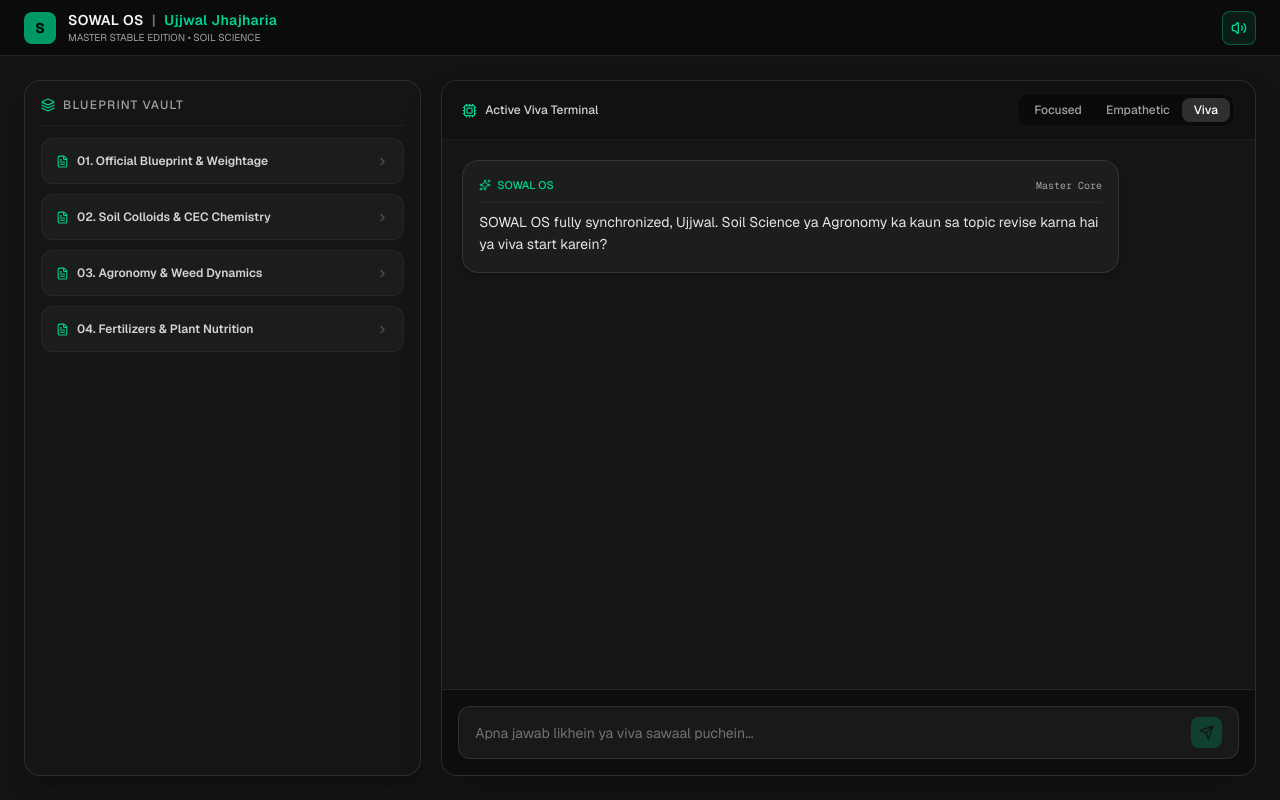
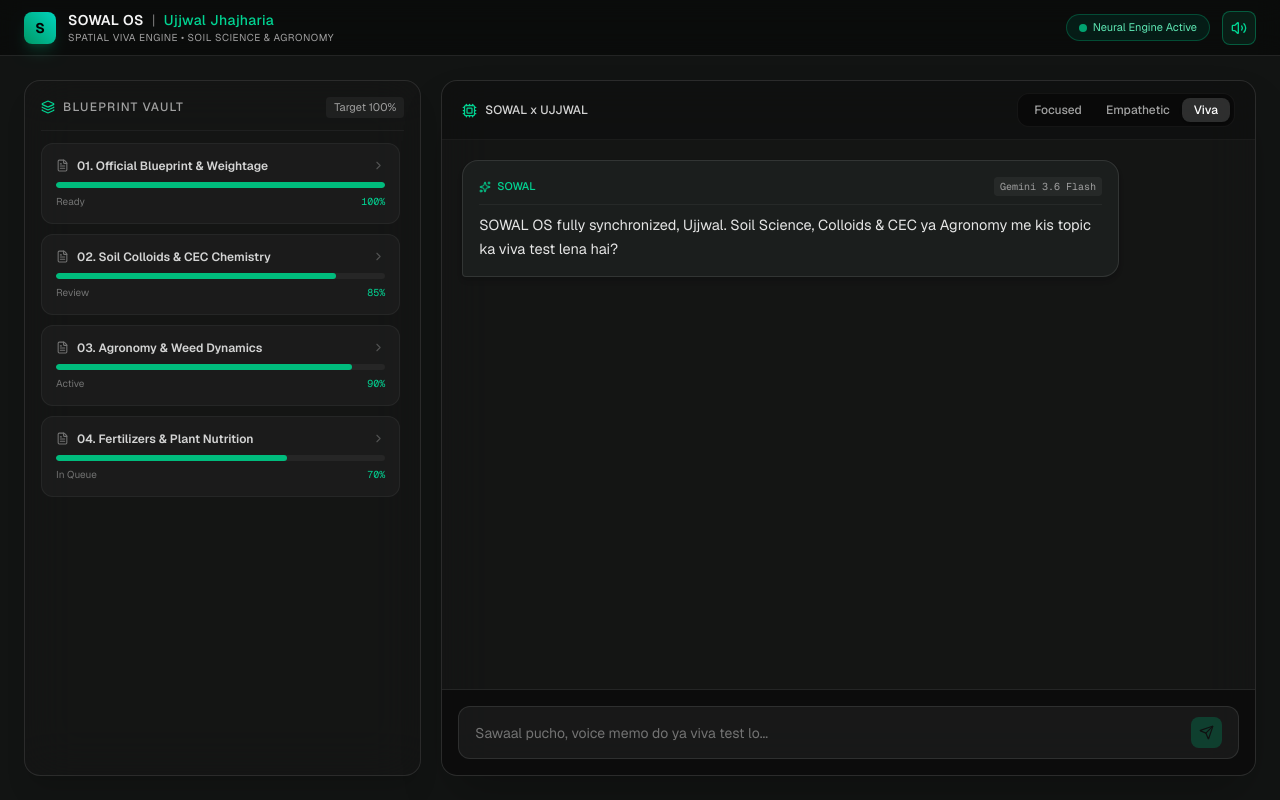
Before and after one commit to ujjwaljhajharia0001/sowal-os, a Next.js app: page / in a window 1280 px wide. Built offline with nearby package versions, Linux system fonts and the light colour scheme.

Commit message:
Restore original elite SOWAL OS dark emerald UI layout

```diff
--- a/src/app/page.tsx
+++ b/src/app/page.tsx
@@ -17,9 +17,9 @@ export default function SowalOS() {
     {
       id: "welcome",
       sender: "sowal",
-      text: "SOWAL OS fully synchronized, Ujjwal. Soil Science ya Agronomy ka kaun sa topic revise karna hai ya viva start karein?",
-      speechText: "SOWAL OS fully synchronized Ujjwal. Viva start karein?",
-      engine: "Master Core"
+      text: "SOWAL OS fully synchronized, Ujjwal. Soil Science, Colloids & CEC ya Agronomy me kis topic ka viva test lena hai?",
+      speechText: "SOWAL OS active hai Ujjwal. Aaj kis topic par test lena hai?",
+      engine: "Gemini 3.6 Flash"
     }
   ]);
   const [input, setInput] = useState("");
@@ -38,7 +38,7 @@ export default function SowalOS() {
     window.speechSynthesis.cancel();
     const clean = text.replace(/[*#_`$|]/g, "").trim();
     const utterance = new SpeechSynthesisUtterance(clean);
-    utterance.rate = 1.0;
+    utterance.rate = 1.05;
     utterance.pitch = 1.0;
     window.speechSynthesis.speak(utterance);
   };
@@ -53,7 +53,7 @@ export default function SowalOS() {
     if (speechText) speakText(speechText);
 
     let currentIndex = 0;
-    const chunkSize = Math.max(2, Math.ceil(fullText.length / 50));
+    const chunkSize = Math.max(3, Math.ceil(fullText.length / 45));
     const interval = setInterval(() => {
       currentIndex += chunkSize;
       if (currentIndex >= fullText.length) {
@@ -66,7 +66,7 @@ export default function SowalOS() {
           prev.map((m) => (m.id === msgId ? { ...m, text: fullText.slice(0, currentIndex) } : m))
         );
       }
-    }, 15);
+    }, 18);
   };
 
   const handleSend = async () => {
@@ -96,7 +96,7 @@ export default function SowalOS() {
       } else {
         setMessages((prev) => [
           ...prev,
-          { id: Date.now().toString(), sender: "sowal", text: data.display || "Error occurred.", engine: "Error" }
+          { id: Date.now().toString(), sender: "sowal", text: data.display || "Response fetch nahi ho paya.", engine: "Error" }
         ]);
       }
     } catch {
@@ -108,10 +108,10 @@ export default function SowalOS() {
     }
   };
 
-  const renderCleanText = (raw: string) => {
+  const renderFormattedText = (raw: string) => {
     const lines = raw.split("\n");
     return (
-      <div className="space-y-2 leading-relaxed text-[14px]">
+      <div className="space-y-2 leading-relaxed text-[14.5px]">
         {lines.map((line, idx) => {
           const trimmed = line.trim();
           if (!trimmed) return <div key={idx} className="h-1" />;
@@ -119,9 +119,17 @@ export default function SowalOS() {
           if (trimmed.startsWith("* ") || trimmed.startsWith("- ") || trimmed.startsWith("• ")) {
             return (
               <div key={idx} className="flex items-start space-x-2 pl-1">
-                <span className="text-emerald-400 font-bold">•</span>
+                <span className="text-emerald-400 mt-1 font-bold">•</span>
                 <span className="flex-1 text-neutral-200">{trimmed.replace(/^[*•-]\s*/, "")}</span>
               </div>
+            );
+          }
+
+          if (trimmed.startsWith("###") || trimmed.startsWith("##") || (trimmed.startsWith("**") && trimmed.endsWith("**"))) {
+            return (
+              <p key={idx} className="font-semibold text-emerald-300 tracking-wide text-[15px] pt-1">
+                {trimmed.replace(/^#+\s*/, "")}
+              </p>
             );
           }
 
@@ -132,21 +140,26 @@ export default function SowalOS() {
   };
 
   return (
-    <main className="min-h-screen bg-[#121413] text-neutral-100 flex flex-col font-sans">
+    <main className="min-h-screen bg-[#121413] text-neutral-100 flex flex-col font-sans selection:bg-emerald-800 selection:text-white">
+      {/* Top OS Navigation */}
       <header className="h-14 border-b border-white/10 px-6 flex items-center justify-between bg-black/40 backdrop-blur-md sticky top-0 z-30">
         <div className="flex items-center space-x-3">
-          <div className="w-8 h-8 rounded-lg bg-emerald-600 flex items-center justify-center font-bold text-black text-sm">
+          <div className="w-8 h-8 rounded-lg bg-gradient-to-tr from-emerald-600 to-teal-400 flex items-center justify-center font-bold text-black text-sm shadow-lg shadow-emerald-500/20">
             S
           </div>
           <div>
             <h1 className="text-sm font-semibold tracking-wide flex items-center gap-2">
-              SOWAL OS <span className="text-neutral-500">|</span> <span className="text-emerald-400">Ujjwal Jhajharia</span>
+              SOWAL OS <span className="text-neutral-500 font-normal">|</span> <span className="text-emerald-400 font-medium">Ujjwal Jhajharia</span>
             </h1>
-            <p className="text-[10px] text-neutral-400">MASTER STABLE EDITION • SOIL SCIENCE</p>
+            <p className="text-[10px] text-neutral-400 tracking-wider">SPATIAL VIVA ENGINE • SOIL SCIENCE & AGRONOMY</p>
           </div>
         </div>
 
         <div className="flex items-center space-x-3">
+          <div className="flex items-center gap-1.5 px-3 py-1 rounded-full bg-emerald-950/50 border border-emerald-500/30 text-[11px] text-emerald-300">
+            <span className="w-2 h-2 rounded-full bg-emerald-400 animate-pulse" />
+            Neural Engine Active
+          </div>
           <button
             onClick={() => setVoiceEnabled(!voiceEnabled)}
             className={`p-2 rounded-lg border transition ${
@@ -158,40 +171,71 @@ export default function SowalOS() {
         </div>
       </header>
 
+      {/* Main Workspace Layout */}
       <div className="flex-1 max-w-7xl w-full mx-auto p-4 sm:p-6 grid grid-cols-1 md:grid-cols-12 gap-5 overflow-hidden">
-        <aside className="hidden md:flex md:col-span-4 flex-col rounded-2xl bg-neutral-900/60 border border-white/10 p-4 shadow-xl">
+
+        {/* Left Side: Blueprint Modules Vault */}
+        <aside className="hidden md:flex md:col-span-4 flex-col rounded-2xl bg-neutral-900/60 border border-white/10 backdrop-blur-xl p-4 shadow-xl">
           <div className="flex items-center justify-between pb-3 border-b border-white/5 mb-3">
             <span className="text-xs uppercase tracking-widest text-neutral-400 font-medium flex items-center gap-2">
               <Layers size={14} className="text-emerald-400" /> Blueprint Vault
             </span>
+            <span className="text-[11px] px-2 py-0.5 rounded bg-white/5 text-neutral-400">Target 100%</span>
           </div>
-          <div className="space-y-2.5">
-            {["Official Blueprint & Weightage", "Soil Colloids & CEC Chemistry", "Agronomy & Weed Dynamics", "Fertilizers & Plant Nutrition"].map((title, i) => (
-              <div key={i} className="p-3.5 rounded-xl bg-white/[0.03] border border-white/5">
-                <div className="flex items-center justify-between text-xs font-semibold text-neutral-300">
-                  <span className="flex items-center gap-2">
-                    <FileText size={13} className="text-emerald-400" /> 0{i+1}. {title}
+
+          <div className="space-y-2.5 overflow-y-auto pr-1">
+            {[
+              { id: "01", title: "Official Blueprint & Weightage", progress: "100%", status: "Ready" },
+              { id: "02", title: "Soil Colloids & CEC Chemistry", progress: "85%", status: "Review" },
+              { id: "03", title: "Agronomy & Weed Dynamics", progress: "90%", status: "Active" },
+              { id: "04", title: "Fertilizers & Plant Nutrition", progress: "70%", status: "In Queue" },
+            ].map((mod) => (
+              <div
+                key={mod.id}
+                className="p-3.5 rounded-xl bg-white/[0.03] border border-white/5 hover:border-emerald-500/30 hover:bg-white/[0.06] transition group cursor-pointer"
+              >
+                <div className="flex items-center justify-between mb-2">
+                  <span className="text-xs font-semibold text-neutral-300 group-hover:text-emerald-300 transition flex items-center gap-2">
+                    <FileText size={13} className="text-neutral-500 group-hover:text-emerald-400" />
+                    {mod.id}. {mod.title}
                   </span>
-                  <ChevronRight size={13} className="text-neutral-600" />
+                  <ChevronRight size={13} className="text-neutral-600 group-hover:text-emerald-400 transition" />
+                </div>
+                <div className="w-full bg-neutral-800 h-1.5 rounded-full overflow-hidden">
+                  <div
+                    className="bg-emerald-500 h-full rounded-full transition-all duration-500"
+                    style={{ width: mod.progress }}
+                  />
+                </div>
+                <div className="flex justify-between text-[10px] mt-1.5 text-neutral-500">
+                  <span>{mod.status}</span>
+                  <span className="text-emerald-400 font-mono">{mod.progress}</span>
                 </div>
               </div>
             ))}
           </div>
         </aside>
 
-        <section className="col-span-1 md:col-span-8 flex flex-col rounded-2xl bg-neutral-900/60 border border-white/10 shadow-2xl overflow-hidden">
+        {/* Right Side: Primary SOWAL Viva Terminal */}
+        <section className="col-span-1 md:col-span-8 flex flex-col rounded-2xl bg-neutral-900/60 border border-white/10 backdrop-blur-xl shadow-2xl overflow-hidden">
+
+          {/* Terminal Subheader */}
           <div className="px-5 py-3 border-b border-white/5 flex items-center justify-between bg-black/20">
             <div className="flex items-center space-x-2">
               <Cpu size={15} className="text-emerald-400" />
-              <span className="text-xs font-medium text-neutral-300">Active Viva Terminal</span>
+              <span className="text-xs font-medium text-neutral-300">SOWAL x UJJWAL</span>
             </div>
+
+            {/* Mode Selector */}
             <div className="flex bg-black/40 p-1 rounded-xl border border-white/5">
               {(["Focused", "Empathetic", "Viva"] as const).map((mode) => (
                 <button
                   key={mode}
                   onClick={() => setActiveMood(mode)}
                   className={`px-3 py-1 rounded-lg text-xs font-medium transition ${
-                    activeMood === mode ? "bg-white/15 text-white" : "text-neutral-400 hover:text-white"
+                    activeMood === mode
+                      ? "bg-white/15 text-white shadow-sm"
+                      : "text-neutral-400 hover:text-white"
                   }`}
                 >
                   {mode}
@@ -200,55 +244,78 @@ export default function SowalOS() {
             </div>
           </div>
 
+          {/* Conversation Stream */}
           <div className="flex-1 p-5 overflow-y-auto space-y-4">
             {messages.map((m) => (
-              <div key={m.id} className={`flex ${m.sender === "user" ? "justify-end" : "justify-start"}`}>
-                <div className={`max-w-[85%] rounded-2xl p-4 shadow-md ${
-                  m.sender === "user"
-                    ? "bg-emerald-950/70 border border-emerald-500/30 text-emerald-100"
-                    : "bg-[#1b1e1d] border border-white/10 text-neutral-200"
-                }`}>
+              <div
+                key={m.id}
+                className={`flex ${m.sender === "user" ? "justify-end" : "justify-start"}`}
+              >
+                <div
+                  className={`max-w-[85%] rounded-2xl p-4 shadow-md ${
+                    m.sender === "user"
+                      ? "bg-emerald-950/70 border border-emerald-500/30 text-emerald-100 rounded-br-sm"
+                      : "bg-[#1b1e1d] border border-white/10 text-neutral-200 rounded-bl-sm"
+                  }`}
+                >
                   {m.sender === "sowal" && (
                     <div className="flex items-center justify-between pb-2 mb-2 border-b border-white/5 text-[11px] text-neutral-400">
                       <span className="flex items-center gap-1.5 text-emerald-400 font-medium">
-                        <Sparkles size={12} /> SOWAL OS
+                        <Sparkles size={12} /> SOWAL
                       </span>
-                      {m.engine && <span className="text-[10px] font-mono">{m.engine}</span>}
+                      {m.engine && (
+                        <span className="text-[10px] font-mono px-1.5 py-0.5 rounded bg-white/5 text-neutral-400">
+                          {m.engine}
+                        </span>
+                      )}
                     </div>
                   )}
-                  {m.sender === "user" ? <p className="text-[14px]">{m.text}</p> : renderCleanText(m.text)}
+
+                  {m.sender === "user" ? (
+                    <p className="text-[14.5px] leading-relaxed">{m.text}</p>
+                  ) : (
+                    <div>
+                      {renderFormattedText(m.text)}
+                      {m.isStreaming && (
+                        <span className="inline-block w-2 h-4 ml-1 bg-emerald-400 animate-pulse align-middle" />
+                      )}
+                    </div>
+                  )}
                 </div>
               </div>
             ))}
+
             {loading && (
               <div className="flex items-center space-x-2 text-xs text-neutral-400 p-2">
                 <RefreshCw size={14} className="animate-spin text-emerald-400" />
-                <span>Evaluating response...</span>
+                <span>Synthesizing conceptual viva evaluation...</span>
               </div>
             )}
             <div ref={chatEndRef} />
           </div>
 
+          {/* User Input Dock */}
           <div className="p-4 border-t border-white/10 bg-black/40">
-            <div className="flex items-center gap-2 bg-white/[0.05] border border-white/10 rounded-xl px-4 py-2.5">
+            <div className="flex items-center gap-2 bg-white/[0.05] border border-white/10 focus-within:border-emerald-500/50 rounded-xl px-4 py-2.5 transition">
               <input
                 type="text"
                 value={input}
                 onChange={(e) => setInput(e.target.value)}
                 onKeyDown={(e) => e.key === "Enter" && handleSend()}
-                placeholder="Apna jawab likhein ya viva sawaal puchein..."
+                placeholder="Sawaal pucho, voice memo do ya viva test lo..."
                 className="flex-1 bg-transparent text-sm text-white placeholder-neutral-500 outline-none"
               />
               <button
                 onClick={handleSend}
                 disabled={loading || !input.trim()}
-                className="p-2 rounded-lg bg-emerald-600 hover:bg-emerald-500 disabled:opacity-30 text-black font-semibold transition"
+                className="p-2 rounded-lg bg-emerald-600 hover:bg-emerald-500 disabled:opacity-30 disabled:hover:bg-emerald-600 text-black font-semibold transition"
               >
                 <Send size={15} />
               </button>
             </div>
           </div>
         </section>
+
       </div>
     </main>
   );
```
